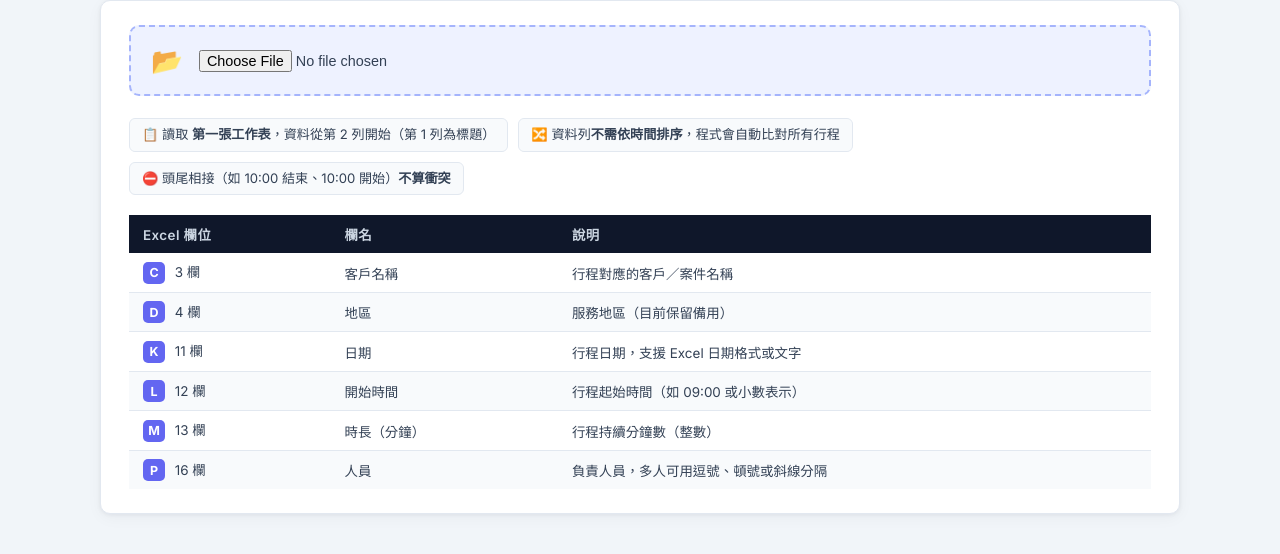
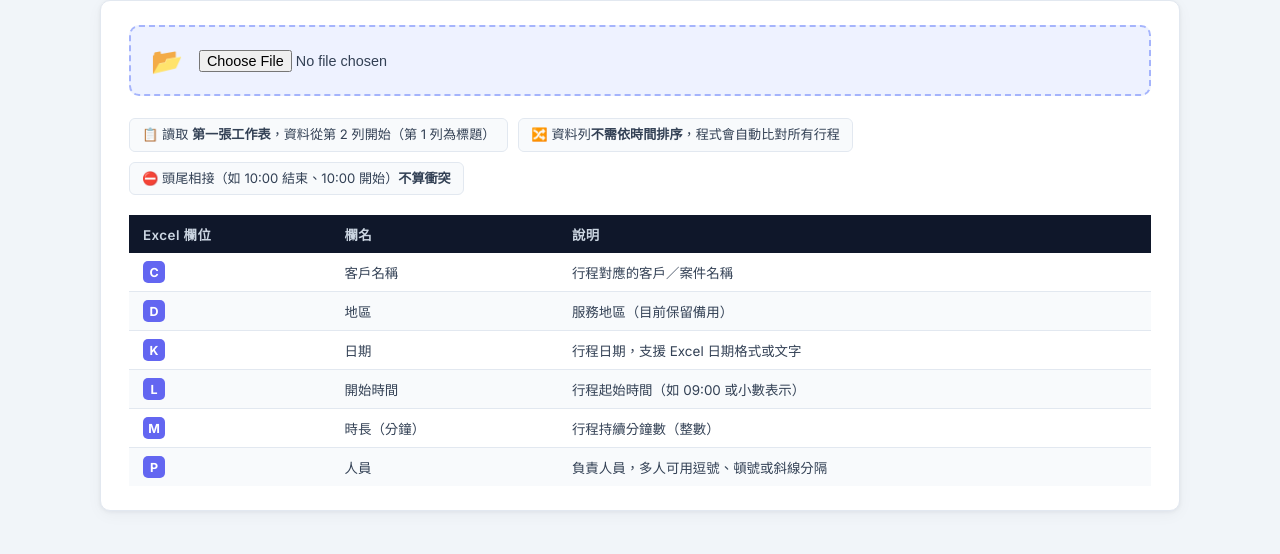
Before and after one commit to icps0610/anna, a plain HTML site: page index.html in a window 1280 px wide. Shown: the part 82-636 px from the top of the page. Drawn offline with Linux system fonts and the light colour scheme.

Commit message:
2026-03-16-10:06:38

```diff
--- a/index.html
+++ b/index.html
@@ -519,32 +519,32 @@
                 </thead>
                 <tbody>
                     <tr>
-                        <td><span class="col-badge">C</span> 3 欄</td>
+                        <td><span class="col-badge">C</span></td>
                         <td>客戶名稱</td>
                         <td>行程對應的客戶／案件名稱</td>
                     </tr>
                     <tr>
-                        <td><span class="col-badge">D</span> 4 欄</td>
+                        <td><span class="col-badge">D</span></td>
                         <td>地區</td>
                         <td>服務地區（目前保留備用）</td>
                     </tr>
                     <tr>
-                        <td><span class="col-badge">K</span> 11 欄</td>
+                        <td><span class="col-badge">K</span></td>
                         <td>日期</td>
                         <td>行程日期，支援 Excel 日期格式或文字</td>
                     </tr>
                     <tr>
-                        <td><span class="col-badge">L</span> 12 欄</td>
+                        <td><span class="col-badge">L</span></td>
                         <td>開始時間</td>
                         <td>行程起始時間（如 09:00 或小數表示）</td>
                     </tr>
                     <tr>
-                        <td><span class="col-badge">M</span> 13 欄</td>
+                        <td><span class="col-badge">M</span></td>
                         <td>時長（分鐘）</td>
                         <td>行程持續分鐘數（整數）</td>
                     </tr>
                     <tr>
-                        <td><span class="col-badge">P</span> 16 欄</td>
+                        <td><span class="col-badge">P</span></td>
                         <td>人員</td>
                         <td>負責人員，多人可用逗號、頓號或斜線分隔</td>
                     </tr>
```
